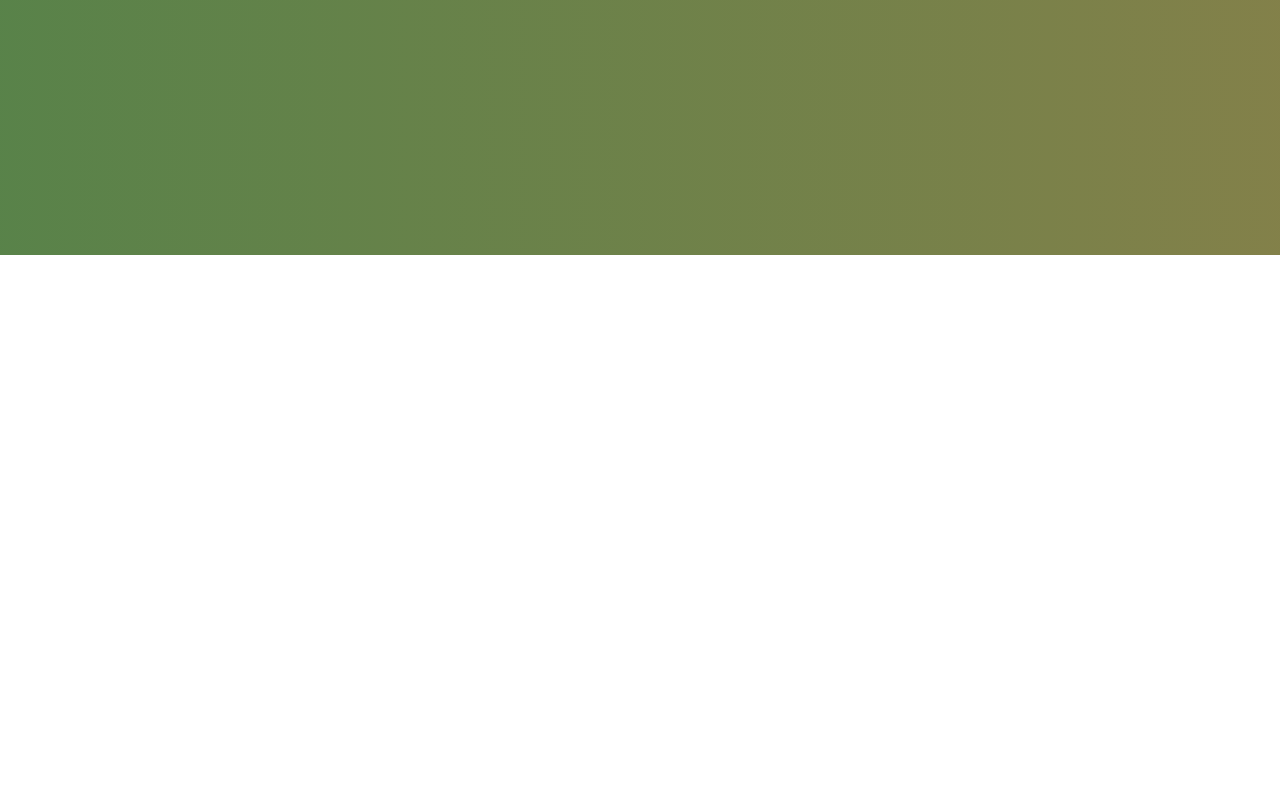
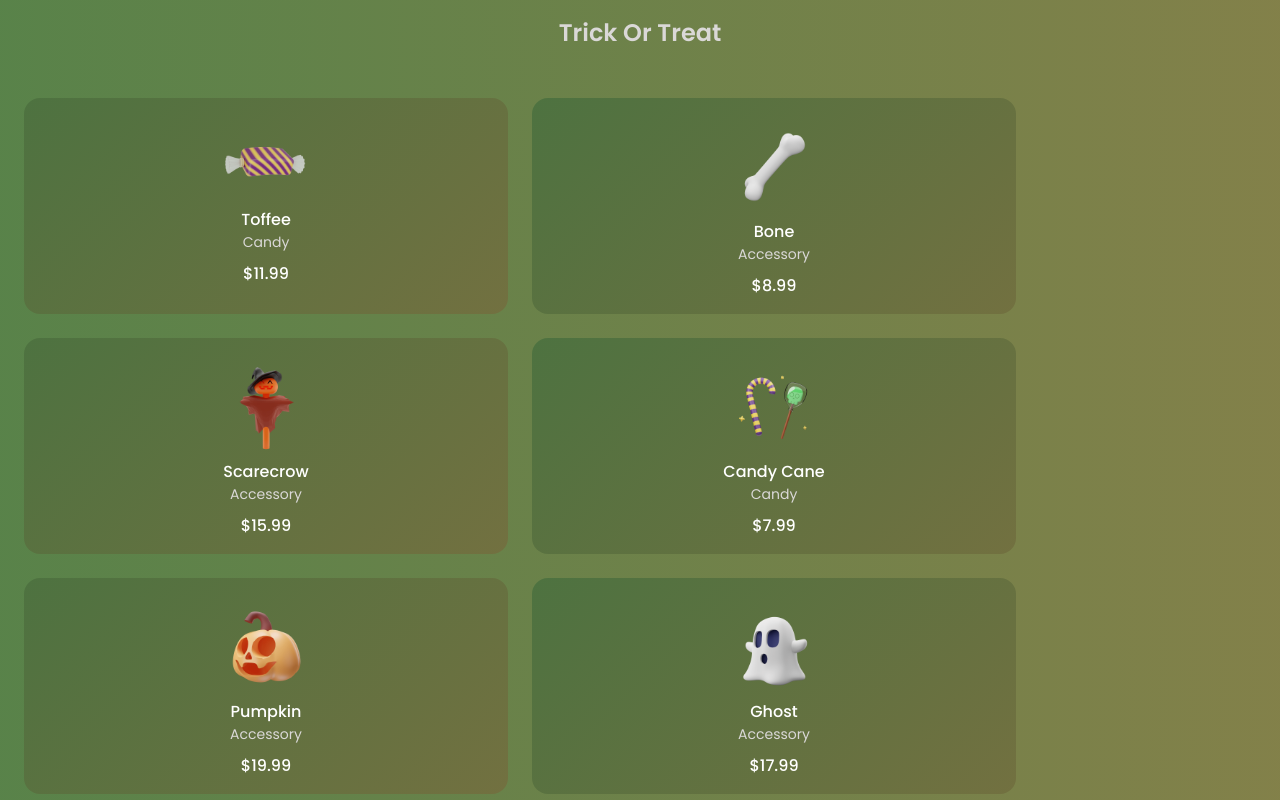
Before and after one commit to Slipmaks/halloween-template, a plain HTML site: page index.html in a window 1280 px wide. Shown: the part 2120-2920 px from the top of the page. Before the commit the page ends 2375 px from the top, so only its background shows below. Drawn offline with nearby package versions, Linux system fonts and the light colour scheme.

Commit message:
trick done

```diff
--- a/assets/css/styles.css
+++ b/assets/css/styles.css
@@ -412,3 +412,64 @@ button {
   width: 200px;
   justify-self: center;
 }
+
+/*trick*/
+
+.trick__container {
+  grid-template-columns: repeat(2, 1fr);
+  gap: 1.5rem;
+  padding-top: 1rem;
+}
+
+.trick__content {
+  position: relative;
+  background: var(--container-color);
+  border-radius: 1rem;
+  padding: 1.5rem 0 1rem 0;
+  text-align: center;
+  overflow: hidden;
+}
+
+.trick__img {
+  width: 90px;
+  transition: 0.3s;
+}
+
+.trick__subtitle,
+.trick__price {
+  display: block;
+}
+
+.trick__subtitle {
+  font-size: var(--small-font-size);
+  margin-bottom: var(--mb-0-5);
+}
+
+.trick__title,
+.trick__price {
+  color: var(--title-color);
+  font-weight: var(--font-medium);
+  font-size: var(--normal-font-size);
+}
+
+.trick__button {
+  display: inline-flex;
+  padding: 0.5rem;
+  border-radius: 0.25rem 0.25rem 0.75rem 0.25rem;
+  position: absolute;
+
+  bottom: 0;
+  right: -3rem;
+}
+
+.trick__icon {
+  font-size: 1.25rem;
+  color: var(--title-color);
+}
+
+.trick__content:hover .trick__img {
+  transform: translateY(-0.5rem);
+}
+.trick__content:hover .trick__button {
+  right: 0;
+}
--- a/index.html
+++ b/index.html
@@ -244,7 +244,100 @@
         </div>
       </section>
       <!-- Trick or treat  -->
-      <section class="section trick" id="trick"></section>
+      <section class="section trick" id="trick">
+        <h2 class="section__title">Trick Or Treat</h2>
+        <div class="trick__container container grid">
+          <div class="trick__content">
+            <img
+              src="assets/img/trick-treat1-img.png"
+              alt=""
+              class="trick__img"
+            />
+            <h3 class="trick__title">Toffee</h3>
+            <span class="trick__subtitle">Candy</span>
+            <span class="trick__price">$11.99</span>
+
+            <button class="button trick__button">
+              <i class="bx bx-cart-alt trick__icon"></i>
+            </button>
+          </div>
+
+          <div class="trick__content">
+            <img
+              src="assets/img/trick-treat2-img.png"
+              alt=""
+              class="trick__img"
+            />
+            <h3 class="trick__title">Bone</h3>
+            <span class="trick__subtitle">Accessory</span>
+            <span class="trick__price">$8.99</span>
+
+            <button class="button trick__button">
+              <i class="bx bx-cart-alt trick__icon"></i>
+            </button>
+          </div>
+
+          <div class="trick__content">
+            <img
+              src="assets/img/trick-treat3-img.png"
+              alt=""
+              class="trick__img"
+            />
+            <h3 class="trick__title">Scarecrow</h3>
+            <span class="trick__subtitle">Accessory</span>
+            <span class="trick__price">$15.99</span>
+
+            <button class="button trick__button">
+              <i class="bx bx-cart-alt trick__icon"></i>
+            </button>
+          </div>
+
+          <div class="trick__content">
+            <img
+              src="assets/img/trick-treat4-img.png"
+              alt=""
+              class="trick__img"
+            />
+            <h3 class="trick__title">Candy Cane</h3>
+            <span class="trick__subtitle">Candy</span>
+            <span class="trick__price">$7.99</span>
+
+            <button class="button trick__button">
+              <i class="bx bx-cart-alt trick__icon"></i>
+            </button>
+          </div>
+
+          <div class="trick__content">
+            <img
+              src="assets/img/trick-treat5-img.png"
+              alt=""
+              class="trick__img"
+            />
+            <h3 class="trick__title">Pumpkin</h3>
+            <span class="trick__subtitle">Accessory</span>
+            <span class="trick__price">$19.99</span>
+
+            <button class="button trick__button">
+              <i class="bx bx-cart-alt trick__icon"></i>
+            </button>
+          </div>
+
+          <div class="trick__content">
+            <img
+              src="assets/img/trick-treat6-img.png"
+              alt=""
+              class="trick__img"
+            />
+            <h3 class="trick__title">Ghost</h3>
+            <span class="trick__subtitle">Accessory</span>
+            <span class="trick__price">$17.99</span>
+
+            <button class="button trick__button">
+              <i class="bx bx-cart-alt trick__icon"></i>
+            </button>
+          </div>
+        </div>
+      </section>
       <!-- Discount -->
       <section class="section discount"></section>
     </main>
```
